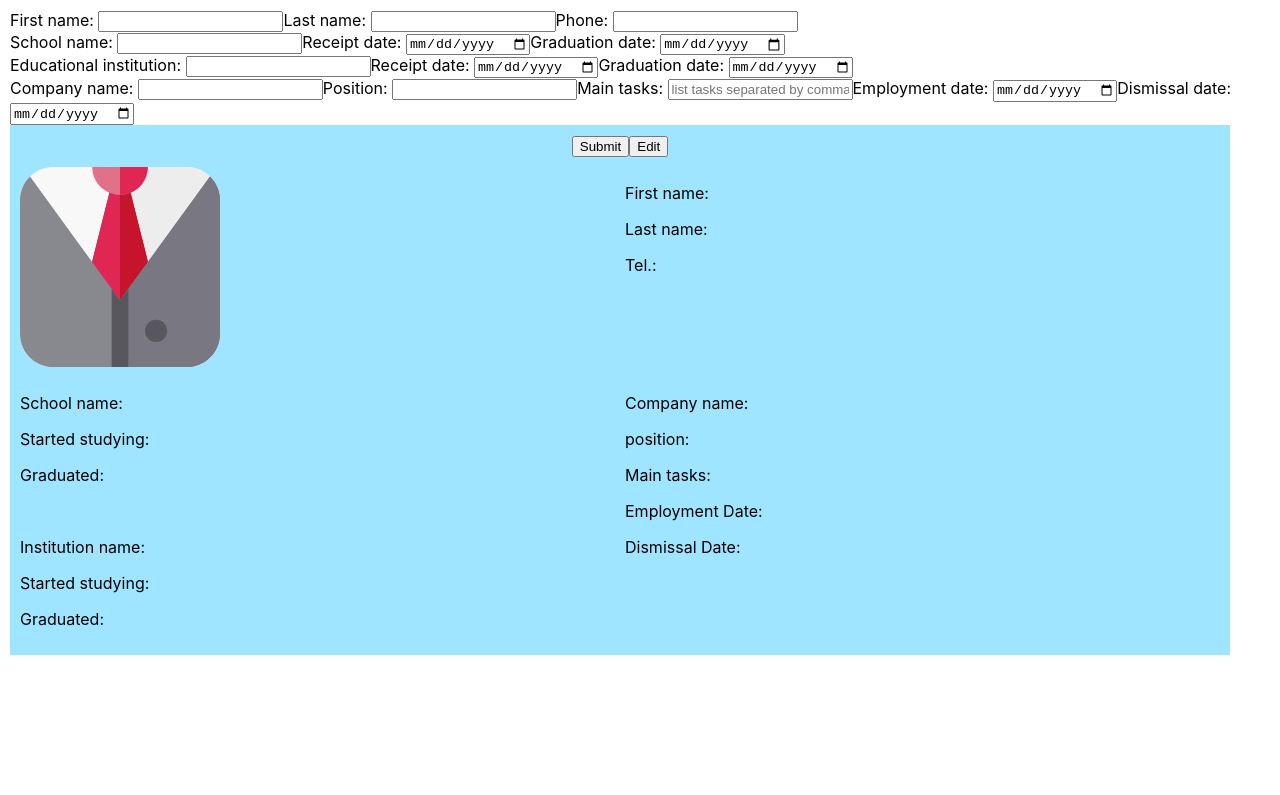
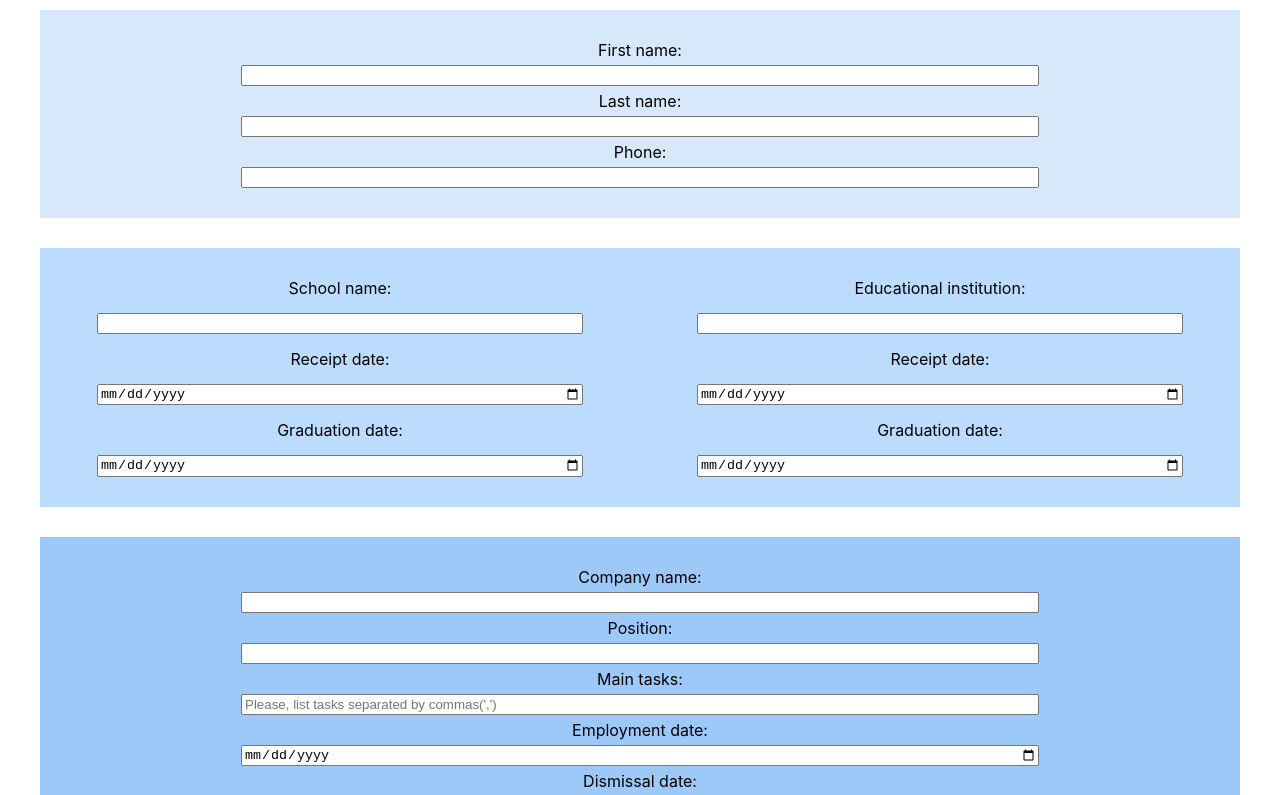
Before and after one commit to VoronovichDev/CV-Application, a React (Create React App) app: page / in a window 1280 px wide. Shown: the top 795 px of the page. Built offline with nearby package versions, Linux system fonts and the light colour scheme.

Commit message:
stylization

```diff
--- a/src/App.js
+++ b/src/App.js
@@ -3,6 +3,8 @@ import General from "./components/General";
 import Education from "./components/Education";
 import Experience from "./components/Experience";
 import Cv from "./components/Cv";
+
+import s from './App.module.css'
 
 class App extends Component {
    constructor(props) {
@@ -98,7 +100,7 @@ class App extends Component {
 
       if (this.state.isEditing) {
          return (
-            <div>
+            <div className={s.container}>
                <General
                   onGeneralInfoChange={this.onGeneralInfoChange}
                   generalInfo={this.state.generalInfo}
@@ -116,15 +118,16 @@ class App extends Component {
                   toggleOnSubmitCv={this.toggleOnSubmitCv}
                   toggleOnEditCv={this.toggleOnEditCv}
                />
-
             </div>
          )
       }
-      return <Cv
-         stateApp={this.state}
-         toggleOnSubmitCv={this.toggleOnSubmitCv}
-         toggleOnEditCv={this.toggleOnEditCv}
-      />
+      return <div className={s.container}>
+         <Cv
+            stateApp={this.state}
+            toggleOnSubmitCv={this.toggleOnSubmitCv}
+            toggleOnEditCv={this.toggleOnEditCv}
+         />
+      </div>
 
 
    }
--- /dev/null
+++ b/src/App.module.css
@@ -0,0 +1,13 @@
+*,
+*::after,
+*::before {
+   box-sizing: border-box;
+}
+
+.container {
+   display: flex;
+   flex-direction: column;
+   gap: 30px;
+   max-width: 1200px;
+   margin: 0 auto;
+}
--- a/src/components/Cv.js
+++ b/src/components/Cv.js
@@ -45,7 +45,7 @@ class Cv extends Component {
                <p className={s.school}>School name: {this.state.education.school}</p>
                <p className={s.school_start}>Started studying: {this.state.education.schoolReceipt}</p>
                <p className={s.school_end}>Graduated: {this.state.education.schoolGraduation}</p>
-               <br />
+               <hr className={s.line} />
                <p className={s.institution}>Institution name: {this.state.education.institution}</p>
                <p className={s.institution_start}>Started studying: {this.state.education.institutionRecepit}</p>
                <p className={s.institution_end}>Graduated: {this.state.education.institutionGraduation}</p>
--- a/src/components/Cv.module.css
+++ b/src/components/Cv.module.css
@@ -1,6 +1,8 @@
 .cv {
-   max-width: 1200px;
-   background-color: rgb(159, 229, 255);
+   margin: 0 auto;
+   width: 100%;
+   max-width: 800px;
+   background-color: rgb(196, 210, 216);
    grid-template-rows: repeat(3, auto);
    grid-template-columns: 1fr 1fr;
    display: grid;
@@ -10,25 +12,97 @@
 
 .buttons {
    justify-self: center;
+   align-self: center;
+   width: 100%;
    grid-row: 1;
    grid-column: 1/-1;
+   display: flex;
+   justify-content: center;
+   gap: 100px;
+}
+
+.buttons :nth-child(1) {
+   width: 80px;
+   height: 30px;
+   border-radius: 5px;
+   border: 3px #2174457a solid;
+   background-color: #62e385;
+   transition: all 0.3s ease;
+}
+.buttons :nth-child(1):hover {
+   border: 3px #0ba04c60 solid;
+   background-color: #52da76;
+   background-color: #7ef2b0;
+}
+
+.buttons :nth-child(2) {
+   width: 80px;
+   height: 30px;
+   border-radius: 5px;
+   border: 3px #7453217a solid;
+   background-color: #f2b67e;
+   transition: all 0.3s ease;
+}
+.buttons :nth-child(2):hover {
+   border: 3px #75311355 solid;
+   background-color: #f2c47e;
 }
 
 .general {
+   align-self: center;
    grid-row: 2;
    grid-template-columns: 2;
+   position: relative;
 }
+
+.general::before {
+   content: '';
+   position: absolute;
+   width: 3px;
+   height: 100%;
+   background-color: #3a82f8;
+   /* margin: 0 0 0 -6px; */
+   left: -10px;
+}
+
 .education {
    grid-row: 3;
    grid-template-columns: 1;
 }
+
 .experience {
+   align-self: center;
    grid-row: 3;
    grid-template-columns: 2;
+   position: relative;
 }
 
+.experience::before {
+   content: '';
+   position: absolute;
+   width: 3px;
+   height: 100%;
+   background-color: #3a82f8;
+   /* margin: 0 0 0 -6px; */
+   left: -10px;
+}
 img.avatar {
    grid-row: 2;
    grid-template-columns: 1;
    max-width: 200px;
 }
+
+.line {
+   position: relative;
+   background-color: #3a82f8;
+   height: 3px;
+   width: 50%;
+   right: 25%;
+   border: 0px none;
+}
+
+@media (max-width: 480px) {
+   img.avatar {
+      max-width: 120px;
+   }
+}
--- a/src/components/Education.js
+++ b/src/components/Education.js
@@ -1,4 +1,5 @@
 import React, { Component } from "react";
+import s from './Education.module.css'
 
 class Education extends Component {
    constructor(props) {
@@ -8,10 +9,10 @@ class Education extends Component {
 
    render() {
       return (
-         <div>
+         <div className={s.education}>
             <form name="EducationForm">
 
-               <div className="school">
+               <div className={s.school}>
                   <label htmlFor="school">School name: </label>
                   <input
                      type="text"
@@ -40,7 +41,7 @@ class Education extends Component {
                   />
                </div>
 
-               <div className="institution">
+               <div className={s.institution}>
                   <label htmlFor="institution">Educational institution: </label>
                   <input
                      type="text"
--- /dev/null
+++ b/src/components/Education.module.css
@@ -0,0 +1,30 @@
+.education {
+   background-color: rgb(188, 220, 253);
+   width: 100%;
+   padding: 30px;
+}
+.education form {
+   display: flex;
+   gap: 60px;
+   justify-content: center;
+}
+
+.school,
+.institution {
+   width: 100%;
+   display: flex;
+   flex-direction: column;
+   align-items: center;
+   gap: 15px;
+}
+
+.school input,
+.institution input {
+   width: 90%;
+}
+
+@media (max-width: 480px) {
+   .education form {
+      flex-wrap: wrap;
+   }
+}
--- a/src/components/Experience.js
+++ b/src/components/Experience.js
@@ -1,4 +1,5 @@
 import React, { Component } from "react";
+import s from './Experience.module.css'
 
 class Experience extends Component {
    constructor(props) {
@@ -8,7 +9,7 @@ class Experience extends Component {
 
    render() {
       return (
-         <div>
+         <div className={s.experience}>
             <form name="ExperienceForm">
 
                <label htmlFor="company">Company name: </label>
@@ -35,7 +36,7 @@ class Experience extends Component {
                   type="text"
                   id="tasks"
                   name="tasks"
-                  placeholder="list tasks separated by commas(',')"
+                  placeholder="Please, list tasks separated by commas(',')"
                   onChange={this.onExperienceChange}
                   value={this.props.experience.tasks}
                />
@@ -47,7 +48,7 @@ class Experience extends Component {
                   id="employmentDate"
                   name="employmentDate"
                   onChange={this.onExperienceChange}
-                  value={this.props.experience.emplymentDate}
+                  value={this.props.experience.employmentDate}
                />
 
                <label htmlFor="dismissalDate">Dismissal date: </label>
--- /dev/null
+++ b/src/components/Experience.module.css
@@ -0,0 +1,21 @@
+.experience {
+   background-color: rgb(157, 201, 249);
+   width: 100%;
+   padding: 30px;
+}
+.experience form {
+   display: flex;
+   flex-direction: column;
+   align-items: center;
+   gap: 5px;
+   flex-wrap: wrap;
+}
+.experience form input {
+   width: 70%;
+}
+
+@media (max-width: 480px) {
+   .experience form input {
+      width: 90%;
+   }
+}
--- a/src/components/General.js
+++ b/src/components/General.js
@@ -1,5 +1,5 @@
 import React, { Component } from "react";
-
+import s from './General.module.css'
 
 class General extends Component {
    constructor(props) {
@@ -9,7 +9,7 @@ class General extends Component {
 
    render() {
       return (
-         <div>
+         <div className={s.general}>
             <form name="GeneralForm">
                <label htmlFor="firstName">First name: </label>
                <input
--- /dev/null
+++ b/src/components/General.module.css
@@ -0,0 +1,21 @@
+.general {
+   background-color: rgb(215, 232, 250);
+   width: 100%;
+   padding: 30px;
+}
+.general form {
+   display: flex;
+   flex-direction: column;
+   align-items: center;
+   gap: 5px;
+   flex-wrap: wrap;
+}
+.general form input {
+   width: 70%;
+}
+
+@media (max-width: 480px) {
+   .general form input {
+      width: 90%;
+   }
+}
```
